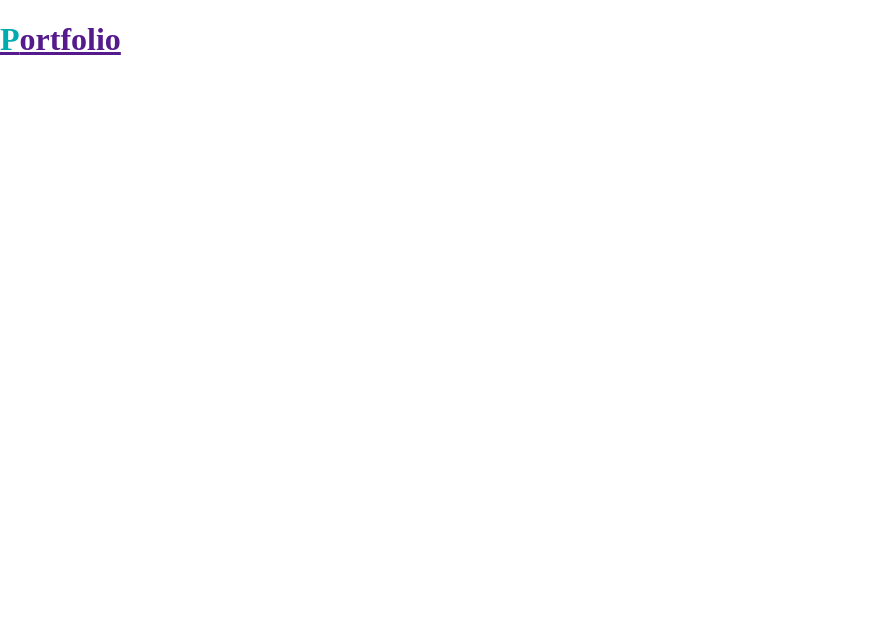
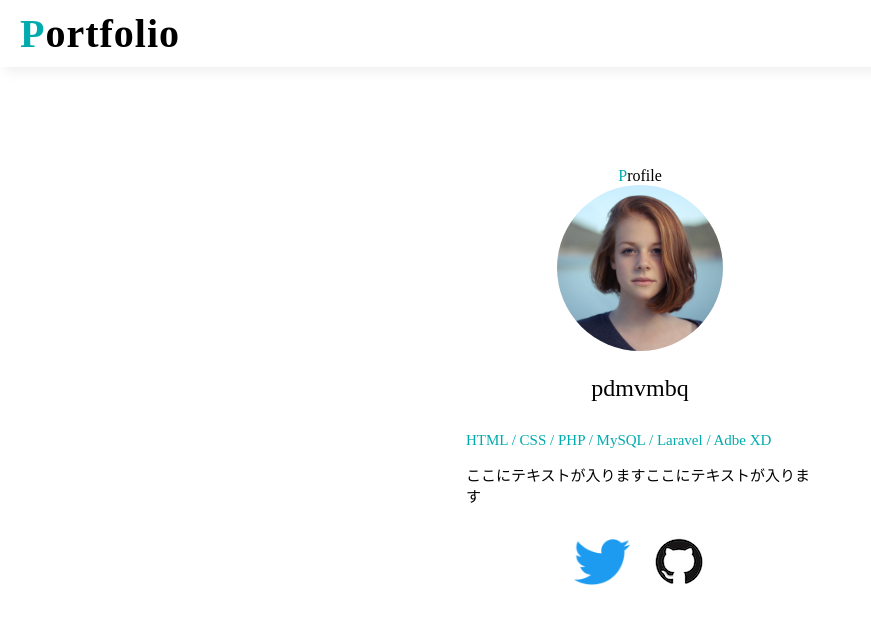
Before and after one commit to yuukiogawa/potfolio_sample, a PHP site: page / in a window 1280 px wide. Before the commit the part shown is almost empty. Shown: the top 624 px of the page, without its empty margins (0-871 px from the left). Run offline with PHP 8.4, Linux system fonts and the light colour scheme.

Commit message:
index.html style.css 更新

```diff
--- a/index.html
+++ b/index.html
@@ -10,11 +10,43 @@
 </head>
 <body>
     <header>
-        <h1 class="blockheader">
+        <h1 class="brockheader">
             <a href="">
                 <span class="color_green">P</span>ortfolio
             </a>
         </h1>
     </header>
+    <!-- profile -->
+    <div class="brockmain">
+        <!-- profile -->
+        <div class="profile">
+            <h2　class="subtitle">
+                <span class="color_green">P</span>rofile
+            </h2>
+            <div class="itemlist">
+                <img src="img/profile.png" alt="profile画像">
+                <b>pdmvmbq</b>
+                <p class="color_green">HTML / CSS / PHP / MySQL / Laravel / Adbe XD</p>
+                <p>ここにテキストが入りますここにテキストが入ります</p>
+            </div>
+            <ul class="iconlist">
+                <li>
+                    <a href="">
+                        <img src="img/twitter.png" alt="twitter画像">
+                    </a>
+                </li>
+                <li>
+                    <a href="">
+                        <img src="img/github.png" alt="github画像">
+                    </a>
+                </li>
+            </ul>
+        </div>
+        <!-- works -->
+        <div class="works">
+
+        </div>
+
+    </div>
 </body>
 </html>
--- a/style.css
+++ b/style.css
@@ -1,15 +1,19 @@
 /* 画面のスタイルシート */
-body{
+body {
     font-family: "Noto Sans JP","sans-serif";
     margin: 0;
     min-width: 1076px;
 }
 
-.color_green{
+.color_green {
     color: #00abae ;
 }
+
+.subtitle{
+    font-size: 32px;
+}
 /* header */
-.brockheader{
+.brockheader {
     margin: 10px 0;
     padding: 0 20px 10px;
     box-shadow: 0 10px 10px -5px rgba(204, 204, 204, 0.3);
@@ -21,3 +25,49 @@ body{
     text-decoration: none;
     letter-spacing: 1px;
 }
+
+/* mainタグスタイルシート */
+.brockmain{
+    text-align: center;
+    margin: 100px 0;
+}
+
+/* profileスタイルシート */
+.itemlist{
+    width: 100%;
+    max-width: 348px;
+    margin: 0 auto;
+}
+
+.itemlist b {
+    display: block;
+    font-size: 24px;
+    font-weight: normal;
+    margin: 20px 0 30px;
+}
+
+.itemlist p {
+    font-size: 15px;
+    line-height: normal;
+    text-align: left;
+}
+
+.iconlist {
+    list-style: none;
+
+    width: 100%;
+    max-width: 247px;
+    margin: 30px auto;
+    padding: 0;
+    display: flex;
+    justify-content: center;
+    align-items: center;
+}
+
+.iconlist li{
+    margin-right:  22px;
+}
+
+.iconlist li:last-child{
+    margin-right: 0;
+}
```
